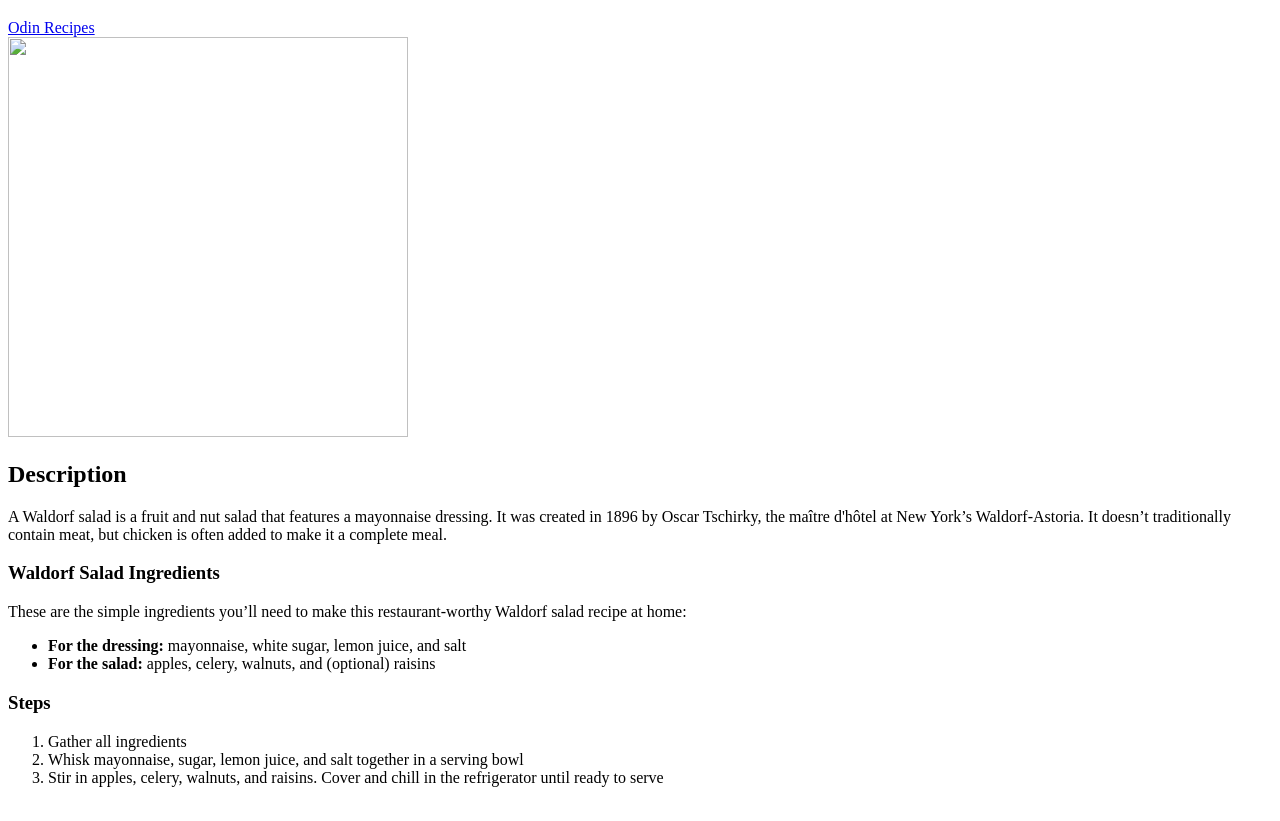
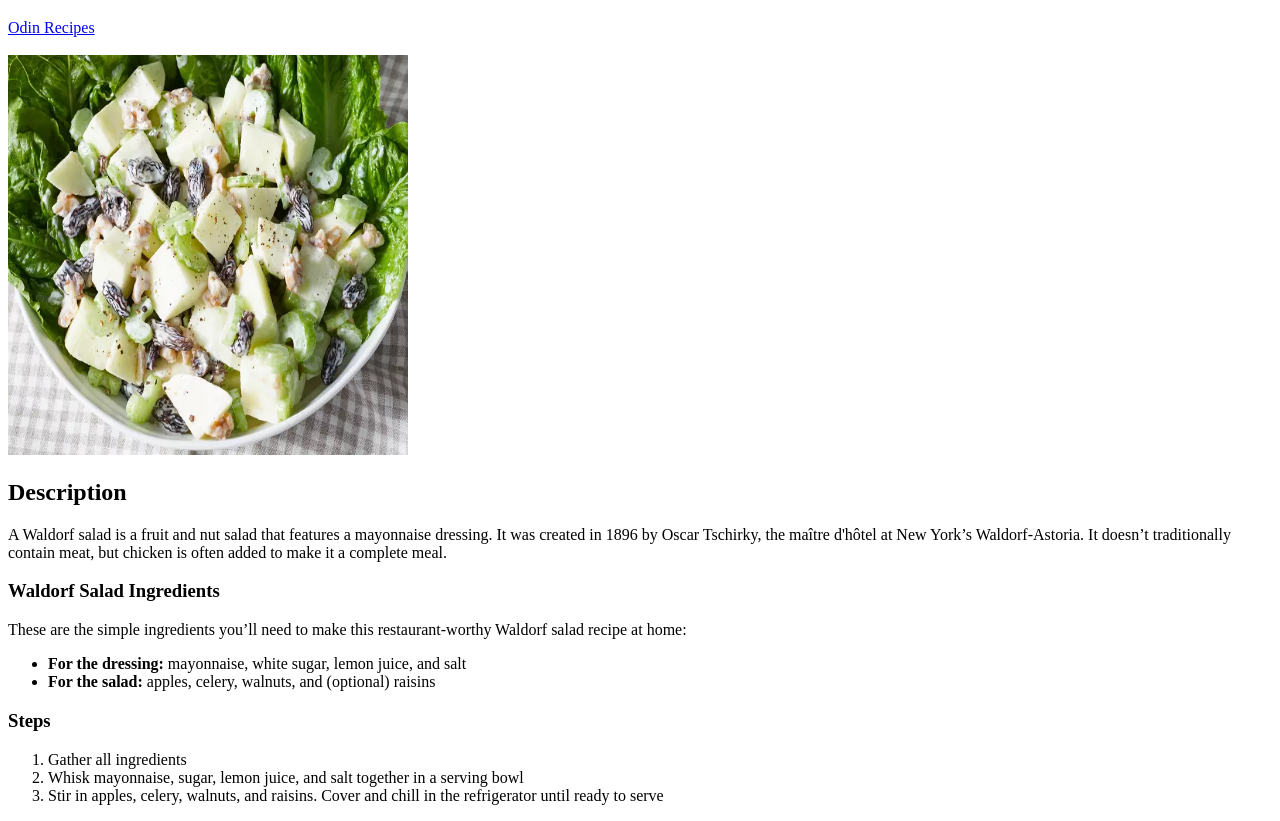
Before and after one commit to 6587356/odin-recipes, a plain HTML site: page recipes/waldorf_salad.html in a window 1280 px wide. Shown: the part 61-882 px from the top of the page. Drawn offline with Linux system fonts and the light colour scheme.

```diff
--- a/recipes/waldorf_salad.html
+++ b/recipes/waldorf_salad.html
@@ -8,11 +8,11 @@
 <body>
     <h1>Waldorf Salad</h1>
     <a href="../index.html">Odin Recipes</a>
-    <br>
-    <img src="../images/image.webp" alt="" height="400px" width="400px">
+    <br><br>
+    <img src="../images/waldorf-salad.webp" alt="" height="400px" width="400px">
     <br>
     <h2>Description</h2>
-    <p>A Waldorf salad is a fruit and nut salad that features a mayonnaise dressing. It was created in 1896 by Oscar        Tschirky, the maître d'hôtel at New York’s Waldorf-Astoria. It doesn’t traditionally contain meat, but chicken is often added to make it a complete meal. </p>
+    <p>A Waldorf salad is a fruit and nut salad that features a mayonnaise dressing. It was created in 1896 by Oscar Tschirky, the maître d'hôtel at New York’s Waldorf-Astoria. It doesn’t traditionally contain meat, but chicken is often added to make it a complete meal. </p>
     <h3>Waldorf Salad Ingredients</h3>
     <p>These are the simple ingredients you’ll need to make this restaurant-worthy Waldorf salad recipe at home:</p>
     <ul>
```
